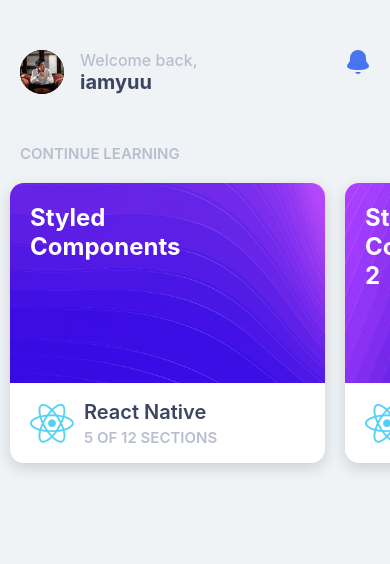
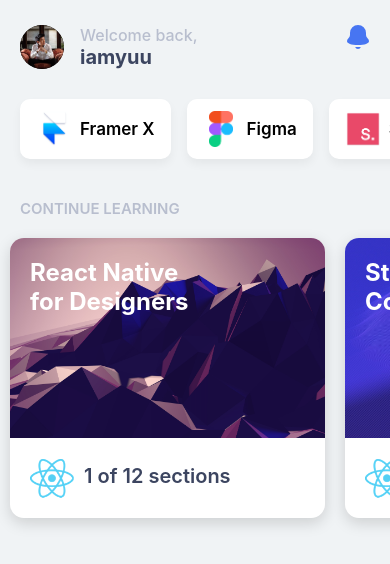
Before and after one commit to iamyuu/hello-react-native, a React Native app: screen / in a window 390 px wide. Shown: the top 564 px of the page. Built offline with nearby package versions, Linux system fonts and the light colour scheme.

Commit message:
style: add logo section & more data

```diff
--- a/App.js
+++ b/App.js
@@ -1,23 +1,65 @@
 import React from 'react';
 import { SafeAreaView, ScrollView } from 'react-native';
 import styled from 'styled-components/native';
+import { NotificationIcon } from './components/icon';
+import Logo from './components/logo';
 import Card from './components/card';
-import { NotificationIcon } from './components/icon';
+
+const logoItems = [
+  {
+    image: require('./assets/logo-framerx.png'),
+    text: 'Framer X'
+  },
+  {
+    image: require('./assets/logo-figma.png'),
+    text: 'Figma'
+  },
+  {
+    image: require('./assets/logo-studio.png'),
+    text: 'Studio'
+  },
+  {
+    image: require('./assets/logo-react.png'),
+    text: 'React'
+  },
+  {
+    image: require('./assets/logo-swift.png'),
+    text: 'Swift'
+  },
+  {
+    image: require('./assets/logo-sketch.png'),
+    text: 'Sketch'
+  }
+];
 
 const cardItems = [
   {
-    title: 'Styled Components',
-    caption: 'React Native',
-    subTitle: '5 of 12 sections',
-    logo: require('./assets/logo-react.png'),
-    background: require('./assets/background2.jpg')
+    title: 'React Native for Designers',
+    image: require('./assets/background11.jpg'),
+    subtitle: 'React Native',
+    caption: '1 of 12 sections',
+    logo: require('./assets/logo-react.png')
   },
   {
-    title: 'Styled Components 2',
-    caption: 'React Native',
-    subTitle: '5 of 12 sections',
-    logo: require('./assets/logo-react.png'),
-    background: require('./assets/background1.jpg')
+    title: 'Styled Components',
+    image: require('./assets/background12.jpg'),
+    subtitle: 'React Native',
+    caption: '2 of 12 sections',
+    logo: require('./assets/logo-react.png')
+  },
+  {
+    title: 'Props and Icons',
+    image: require('./assets/background13.jpg'),
+    subtitle: 'React Native',
+    caption: '3 of 12 sections',
+    logo: require('./assets/logo-react.png')
+  },
+  {
+    title: 'Static Data and Loop',
+    image: require('./assets/background14.jpg'),
+    subtitle: 'React Native',
+    caption: '4 of 12 sections',
+    logo: require('./assets/logo-react.png')
   }
 ];
 
@@ -32,6 +74,16 @@ export default function App() {
             <Name>iamyuu</Name>
             <NotificationIcon style={{ position: 'absolute', right: 20, top: 0 }} />
           </TitleBar>
+
+          <ScrollView
+            horizontal
+            showsHorizontalScrollIndicator={false}
+            style={{ flexDirection: 'row', padding: 20, paddingLeft: 12, paddingTop: 30 }}
+          >
+            {logoItems.map((logoItem, index) => (
+              <Logo key={index} {...logoItem} />
+            ))}
+          </ScrollView>
 
           <Subtitle>Continue Learning</Subtitle>
           <ScrollView horizontal showsHorizontalScrollIndicator={false}>
@@ -52,7 +104,7 @@ const Container = styled.View`
 
 const TitleBar = styled.View`
   width: 100%;
-  margin-top: 50px;
+  margin-top: 25px;
   padding-left: 80px;
 `;
 
@@ -84,6 +136,6 @@ const Subtitle = styled.Text`
   font-weight: 600;
   font-size: 15px;
   margin-left: 20px;
-  margin-top: 50px;
+  margin-top: 20px;
   text-transform: uppercase;
 `;
--- a/components/card.js
+++ b/components/card.js
@@ -1,11 +1,11 @@
 import React from 'react';
 import styled from 'styled-components/native';
 
-export default function Card({ title, caption, subTitle, logo, background }) {
+export default function Card({ title, caption, subTitle, logo, image }) {
   return (
     <Container>
       <Cover>
-        <Image source={background} />
+        <Image source={image} />
         <Title>{title}</Title>
       </Cover>
       <Content>
--- /dev/null
+++ b/components/logo.js
@@ -0,0 +1,33 @@
+import React from 'react';
+import styled from 'styled-components/native';
+
+export default function Logo({ text, image }) {
+  return (
+    <Container>
+      <Image source={image} resizeMode='contain' />
+      <Text>{text}</Text>
+    </Container>
+  );
+}
+
+const Container = styled.View`
+  flex-direction: row;
+  background: white;
+  height: 60px;
+  padding: 12px 16px;
+  border-radius: 10px;
+  box-shadow: 0 5px 10px rgba(0, 0, 0, 0.05);
+  align-items: center;
+  margin: 0 8px;
+`;
+
+const Image = styled.Image`
+  width: 36px;
+  height: 36px;
+`;
+
+const Text = styled.Text`
+  font-size: 17;
+  font-weight: 600;
+  margin-left: 8px;
+`;
```
